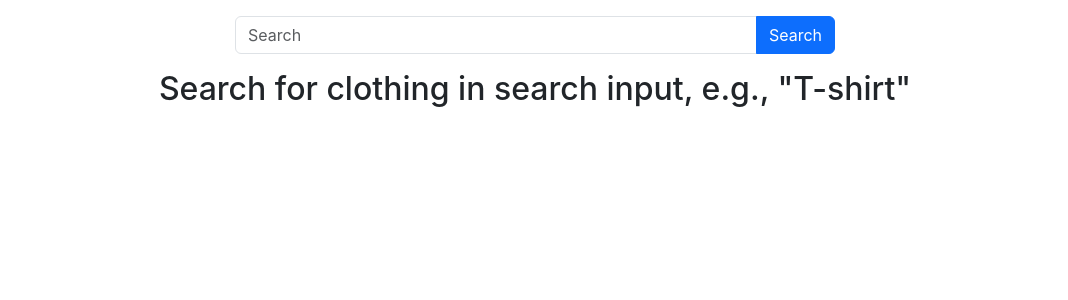
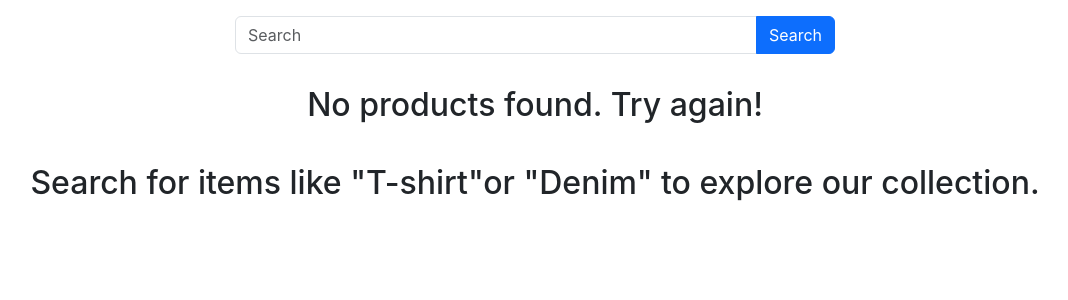
Before and after one commit to andjan3/inlamningsuppgift-webbshop-JS3-Andrea-JandergrenFE23, a React (Create React App) app in the folder inlamning3-webbshop/: page / in a window 1280 px wide. Both pictures are taken after typing "Sample" into the empty fields and a click on the button "Search". Shown: the top 300 px of the page, without its empty margins (105-1173 px from the left). Built offline with nearby package versions, Linux system fonts and the light colour scheme.

Commit message:
Display a message when no products match the search input
added functionality to show message if no products are found based on the search input. This message only appear after the form has been submitted.

```diff
--- a/inlamning3-webbshop/src/App.css
+++ b/inlamning3-webbshop/src/App.css
@@ -17,7 +17,12 @@
 p {
   margin-bottom: 0 !important;
 }
-
+.noProductsContainer {
+  display: flex;
+  justify-content: center;
+  margin-bottom: 2rem;
+  margin-top: 2rem;
+}
 h5 {
   text-transform: capitalize;
 }
--- a/inlamning3-webbshop/src/Webbshop.tsx
+++ b/inlamning3-webbshop/src/Webbshop.tsx
@@ -10,7 +10,11 @@ function Webbshop() {
 
   const renderContent = () => {
     if (filteredProducts.length === 0) {
-      return <h2>Search for clothing in search input, e.g., "T-shirt"</h2>;
+      return (
+        <h2>
+          Search for items like "T-shirt"or "Denim" to explore our collection.
+        </h2>
+      );
     } else {
       return (
         <>
--- a/inlamning3-webbshop/src/components/Searchbar.tsx
+++ b/inlamning3-webbshop/src/components/Searchbar.tsx
@@ -1,6 +1,6 @@
 import { useState } from "react";
-import { useAppDispatch } from "../redux/reduxHooks";
-import { filterProduct } from "../redux/productSlice";
+import { useAppDispatch, useAppSelector } from "../redux/reduxHooks";
+import { filterProduct, selectFilteredProducts } from "../redux/productSlice";
 
 interface InputState {
   input: string;
@@ -8,14 +8,20 @@ interface InputState {
 
 export default function Searchbar() {
   const dispatch = useAppDispatch();
+  const filteredProducts = useAppSelector(selectFilteredProducts);
+
   const initialState: InputState = { input: "" };
   const [searchInput, setSearchInput] = useState<InputState>(initialState);
+  const [isSearchSubmitted, setIsSearchSubmitted] = useState<boolean>(false);
 
   const handleSubmit = (e: React.FormEvent<HTMLFormElement>) => {
     e.preventDefault();
+
     dispatch(filterProduct(searchInput.input));
     setSearchInput({ input: "" });
+    setIsSearchSubmitted(true);
   };
+
   return (
     <>
       <div className="d-flex justify-content-center my-3">
@@ -32,6 +38,12 @@ export default function Searchbar() {
           </button>
         </form>
       </div>
+
+      {filteredProducts.length === 0 && isSearchSubmitted && (
+        <div className="noProductsContainer">
+          <h2>No products found. Try again!</h2>
+        </div>
+      )}
     </>
   );
 }
--- a/inlamning3-webbshop/src/redux/productSlice.tsx
+++ b/inlamning3-webbshop/src/redux/productSlice.tsx
@@ -23,16 +23,21 @@ export const productSlice = createSlice({
   reducers: {
     filterProduct: (state, action: PayloadAction<string>) => {
       const searchFilter = action.payload.trim().toLowerCase();
-      state.filteredProducts = state.allProducts.filter((product) => {
+
+      const filtered = state.allProducts.filter((product) => {
         const descriptionText = Object.values(product.description)
           .join(" ")
           .toLowerCase();
+
         return (
           product.title.toLowerCase().includes(searchFilter) ||
           descriptionText.includes(searchFilter)
         );
       });
+
+      state.filteredProducts = filtered;
     },
+
     addProductToCart: (state, action: PayloadAction<Product>) => {
       state.cartItems = addToCart(state.cartItems, action.payload);
       state.totalPrice = calculateCartTotal(state.cartItems);
```
